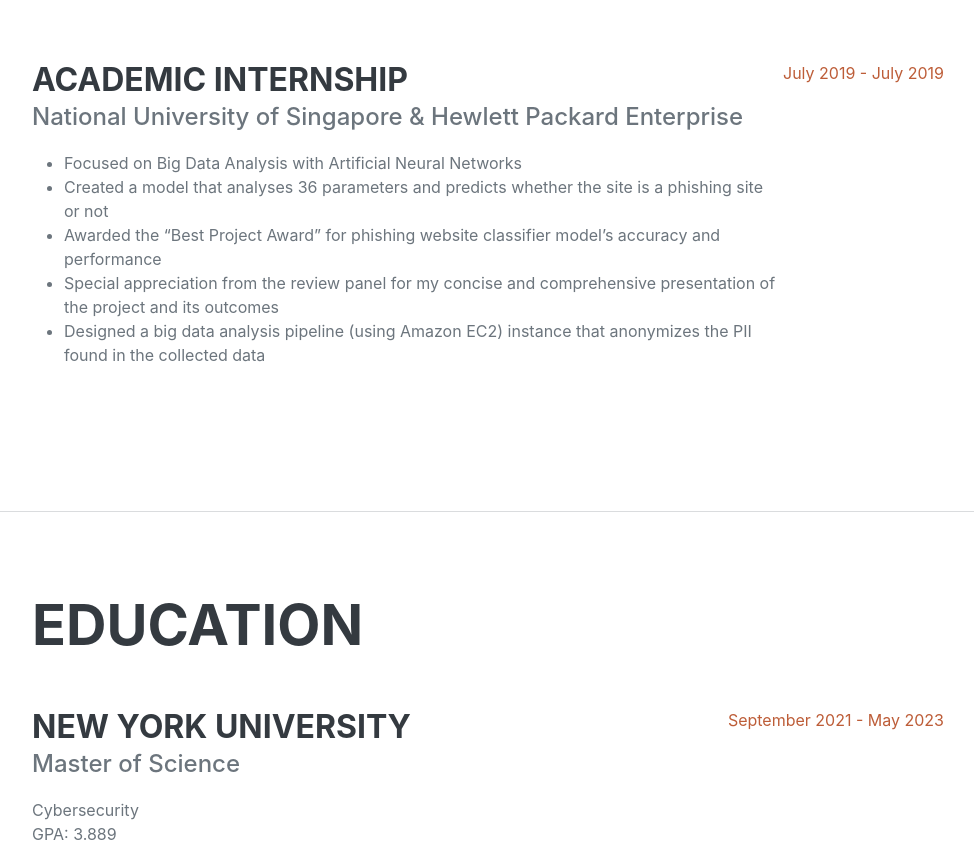
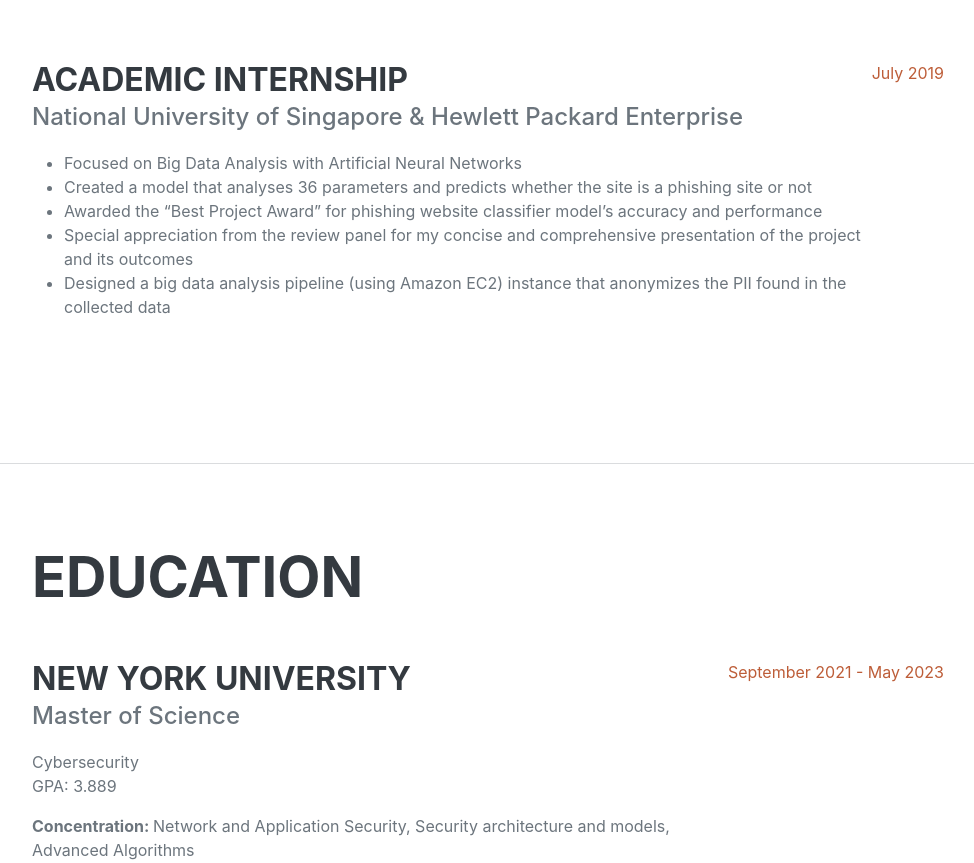
Before and after one commit to deatheater01/deatheater01.github.io, a plain HTML site: page index.html in a window 1280 px wide. Shown: the part 1556-2419 px from the top of the page, without its empty margins (288-1262 px from the left). Drawn offline with nearby package versions, Linux system fonts and the light colour scheme; a web font is replaced by a local one.

Commit message:
Update index.html

```diff
--- a/index.html
+++ b/index.html
@@ -105,7 +105,7 @@
                                 <li>Designed a big data analysis pipeline (using Amazon EC2) instance that anonymizes the PII found in the collected data</li>
                             </ul></p>
                         </div>
-                        <div class="flex-shrink-0"><span class="text-primary">July 2019 - July 2019</span></div>
+                        <div class="flex-shrink-0"><span class="text-primary">July 2019</span></div>
                     </div>
 
                 </div>
```
